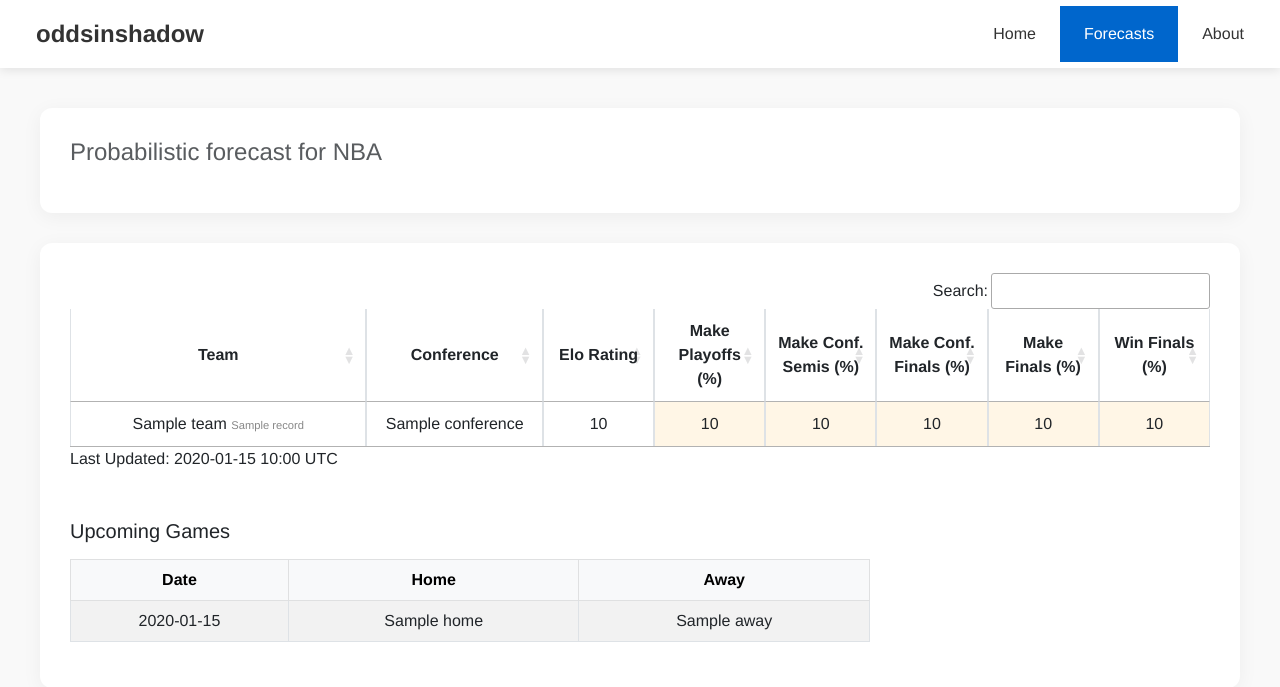
After one commit to prrlesmac/footy_odds_fe, a Flask app: template app/templates/nba_odds.html in a window 1280 px wide. The commit adds this page. Shown: the top 687 px of the page. Run offline with Flask 3, Linux system fonts and the light colour scheme; the template is opened without the code that fills it: most values are stand-ins (such as "Sample title", 1, 10 or a date in 2020); some libraries are stand-ins or nearby versions.

Commit message:
Add nba data

```diff
--- /dev/null
+++ b/app/database/sql/current_standings_nba.sql
@@ -0,0 +1,51 @@
+ create or replace view public.current_standings_nba as
+    WITH matches AS (
+        SELECT
+            home AS team,
+            CASE
+                WHEN home_goals > away_goals THEN 1
+                WHEN home_goals <= away_goals THEN 0
+            ELSE NULL
+            END AS wins,
+            CASE
+                WHEN home_goals < away_goals THEN 1
+                WHEN home_goals >= away_goals THEN 0
+            ELSE NULL
+            END AS losses,
+            CASE
+                WHEN home_goals = away_goals THEN 1
+                WHEN home_goals <> away_goals THEN 0
+            ELSE NULL
+            END AS ties
+        FROM public.fixtures_nba
+        WHERE played='Y'
+
+        UNION ALL
+
+        SELECT
+            away AS team,
+            CASE
+                WHEN home_goals < away_goals THEN 1
+                WHEN home_goals >= away_goals THEN 0
+            ELSE NULL
+            END AS wins,
+            CASE
+                WHEN home_goals > away_goals THEN 1
+                WHEN home_goals <= away_goals THEN 0
+            ELSE NULL
+            END AS losses,
+            CASE
+                WHEN home_goals = away_goals THEN 1
+                WHEN home_goals <> away_goals THEN 0
+            ELSE NULL
+            END AS ties
+        FROM public.fixtures_nba
+        WHERE played='Y'
+    )
+    SELECT
+        team,
+        SUM(wins) AS wins,
+        SUM(losses) AS losses,
+        SUM(ties) AS ties
+    FROM matches
+    GROUP BY team;
--- /dev/null
+++ b/app/templates/nba_odds.html
@@ -0,0 +1,255 @@
+<!DOCTYPE html>
+<html lang="en">
+
+<head>
+    <meta charset="UTF-8" />
+    <title>Probabilistic Forecasts for NBA</title>
+
+    <!-- Bootstrap CSS -->
+    <link rel="stylesheet" href="https://cdn.jsdelivr.net/npm/bootstrap@5.3.0/dist/css/bootstrap.min.css" />
+
+    <!-- DataTables CSS -->
+    <link rel="stylesheet" href="https://cdn.datatables.net/1.13.6/css/jquery.dataTables.min.css" />
+
+    <style>
+        body {
+            background-color: #f9f9f9;
+            font-family: 'Helvetica Neue', Helvetica, Arial, sans-serif;
+        }
+
+        .navbar {
+            background: white;
+            box-shadow: 0 2px 10px rgba(0, 0, 0, 0.1);
+            padding: 0;
+        }
+
+        .navbar-nav {
+            margin-left: auto;
+        }
+
+        .navbar-nav .nav-link {
+            color: #333 !important;
+            font-weight: 500;
+            padding: 1rem 1.5rem !important;
+            transition: all 0.3s ease;
+        }
+
+        .navbar-nav .nav-link:hover {
+            background-color: #f0f8ff;
+            color: #0066cc !important;
+        }
+
+        .navbar-nav .nav-link.active {
+            background-color: #0066cc;
+            color: white !important;
+            border-radius: 0;
+        }
+
+        .navbar-brand {
+            color: #333 !important;
+            font-weight: 600;
+            font-size: 1.5rem;
+            text-decoration: none;
+            padding: 1rem 1.5rem;
+        }
+
+        .navbar-brand:hover {
+            color: #0066cc !important;
+        }
+
+        .main-container {
+            margin: 40px auto;
+            max-width: 1200px;
+        }
+
+        .page-header {
+            background: white;
+            padding: 30px;
+            margin-bottom: 30px;
+            border-radius: 12px;
+            box-shadow: 0 4px 20px rgba(0, 0, 0, 0.05);
+            text-align: left;
+        }
+
+        .page-header h4 {
+            margin: 0;
+            font-weight: 400;
+            color: #6c757d;
+        }
+
+        .table-container {
+            background: white;
+            padding: 30px;
+            border-radius: 12px;
+            box-shadow: 0 4px 20px rgba(0, 0, 0, 0.05);
+        }
+
+        .navigation-controls {
+            margin-bottom: 20px;
+        }
+
+        .back-button {
+            margin-bottom: 15px;
+        }
+
+        thead th {
+            font-weight: 600;
+            border-bottom: 2px solid #ddd;
+            background-color: #f5f5f5;
+        }
+
+        #oddsTable td,
+        #oddsTable th {
+            text-align: center;
+            vertical-align: middle;
+            padding: 10px;
+        }
+
+        .odds-cell {
+            color: #000;
+            font-weight: 500;
+        }
+
+        select {
+            width: 250px;
+            padding: 6px 12px;
+            font-size: 1rem;
+        }
+    </style>
+    <!-- Google tag (gtag.js) -->
+    <script async src="https://www.googletagmanager.com/gtag/js?id=G-XVR1WBPGG1"></script>
+    <script>
+        window.dataLayer = window.dataLayer || [];
+        function gtag() { dataLayer.push(arguments); }
+        gtag('js', new Date());
+        gtag('config', 'G-XVR1WBPGG1');
+    </script>
+</head>
+
+<body>
+    <!-- Navigation Bar -->
+    <nav class="navbar navbar-expand-lg">
+        <div class="container-fluid">
+            <a class="navbar-brand" href="/">oddsinshadow</a>
+            <button class="navbar-toggler" type="button" data-bs-toggle="collapse" data-bs-target="#navbarNav">
+                <span class="navbar-toggler-icon"></span>
+            </button>
+            <div class="collapse navbar-collapse" id="navbarNav">
+                <ul class="navbar-nav">
+                    <li class="nav-item">
+                        <a class="nav-link" href="/">Home</a>
+                    </li>
+                    <li class="nav-item">
+                        <a class="nav-link active" href="/league">Forecasts</a>
+                    </li>
+                    <li class="nav-item">
+                        <a class="nav-link" href="/about">About</a>
+                    </li>
+                </ul>
+            </div>
+        </div>
+    </nav>
+
+    <div class="main-container">
+        <div class="page-header">
+            <h4 class="text-start mb-3 text-muted">Probabilistic forecast for NBA</h4>
+        </div>
+
+        <div class="table-container">
+            {% set odds_cols = ['po_r16','po_r8','po_r4','po_r2','champion'] %}
+            <table id="oddsTable" class="table table-bordered table-hover">
+                <thead>
+                    <tr>
+                        <th style="width:250px;">Team</th>
+                        <th style="width:140px;">Conference</th>
+                        <th style="width:80px;">Elo Rating</th>
+                        <th style="width:80px;">Make Playoffs (%)</th>
+                        <th style="width:80px;">Make Conf. Semis (%)</th>
+                        <th style="width:80px;">Make Conf. Finals (%)</th>
+                        <th style="width:80px;">Make Finals (%)</th>
+                        <th style="width:80px;">Win Finals (%)</th>
+                    </tr>
+                </thead>
+                <tbody>
+                    {% for row in standings %}
+                    <tr>
+                        <td>
+                            {{ row['team'] }}
+                            <span style="color:#888; font-size:0.7em;">{{ row['record'] }}</span>
+                        </td>
+                        <td>{{ row['conference'] }}</td>
+                        <td>{{ row['elo'] | round | int }}</td>
+                        {% for col in odds_cols %}
+                        {% set val = 100*row[col] %}
+                        {% set bg_color = "hsl(39, 100%, " ~ (100 - val * 0.5) ~ "%)" %}
+                        <td class="odds-cell" style="background-color: {{ bg_color }};">
+                            {{ "%d"|format(val|round) }}
+                        </td>
+                        {% endfor %}
+                    </tr>
+                    {% endfor %}
+                </tbody>
+            </table>
+
+            <div class="last-updated">
+                Last Updated: {{ updated_at.strftime('%Y-%m-%d %H:%M UTC') }}
+            </div>
+            <!-- Upcoming Fixtures Table -->
+            <div class="mt-5">
+                <h5 class="mb-3">Upcoming Games</h5>
+                <div class="table-responsive" style="max-width: 800px;">
+                    <!-- Adjust table width here -->
+                    <table id="fixturesTable" class="table table-bordered table-hover table-striped text-center">
+                        <thead class="table-light">
+                            <tr>
+                                <th style="width: 150px;">Date</th>
+                                <th style="width: 200px;">Home</th>
+                                <th style="width: 200px;">Away</th>
+                            </tr>
+                        </thead>
+                        <tbody>
+                            {% for fixture in fixtures[:16] %}
+                            <tr>
+                                <td>{{ fixture.date.strftime('%Y-%m-%d') }}</td>
+                                <td>{{ fixture.home }}</td>
+                                <td>{{ fixture.away }}</td>
+                            </tr>
+                            {% endfor %}
+                        </tbody>
+                    </table>
+                </div>
+            </div>
+
+        </div>
+    </div>
+
+    <script>
+        function redirectToLeague() {
+            var league = document.getElementById('league').value;
+            var encodedLeague = encodeURIComponent(league);
+            window.location.href = '/league/' + encodedLeague;
+        }
+    </script>
+
+    <!-- jQuery -->
+    <script src="https://code.jquery.com/jquery-3.7.1.min.js"></script>
+
+    <!-- Bootstrap JS for mobile menu functionality -->
+    <script src="https://cdn.jsdelivr.net/npm/bootstrap@5.3.0/dist/js/bootstrap.bundle.min.js"></script>
+
+    <!-- DataTables JS -->
+    <script src="https://cdn.datatables.net/1.13.6/js/jquery.dataTables.min.js"></script>
+
+    <!-- Initialize DataTables -->
+    <script>
+        $(document).ready(function () {
+            $('#oddsTable').DataTable({
+                paging: false,
+                info: false,
+                order: [],  // disables default sorting
+            });
+        });
+    </script>
+</body>
+
+</html>
```
Also changed, not shown: app/database/queries.py (+71 -0 lines), app/models/league.py (+22 -0 lines), app/routes/main.py (+25 -1 lines), app/templates/landing_page.html (+35 -0 lines).
